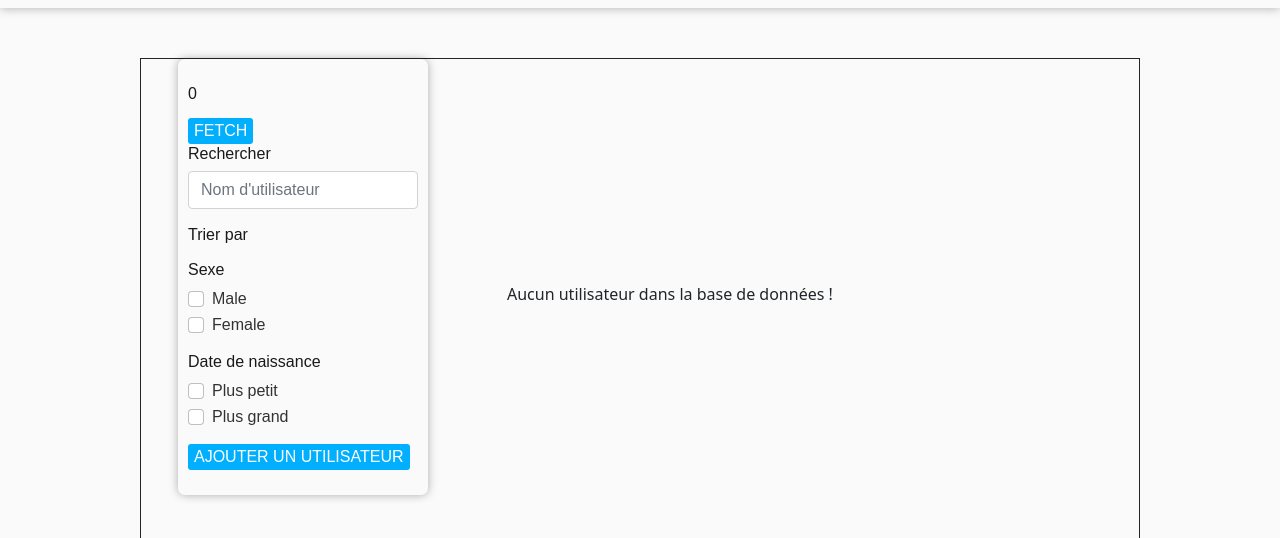
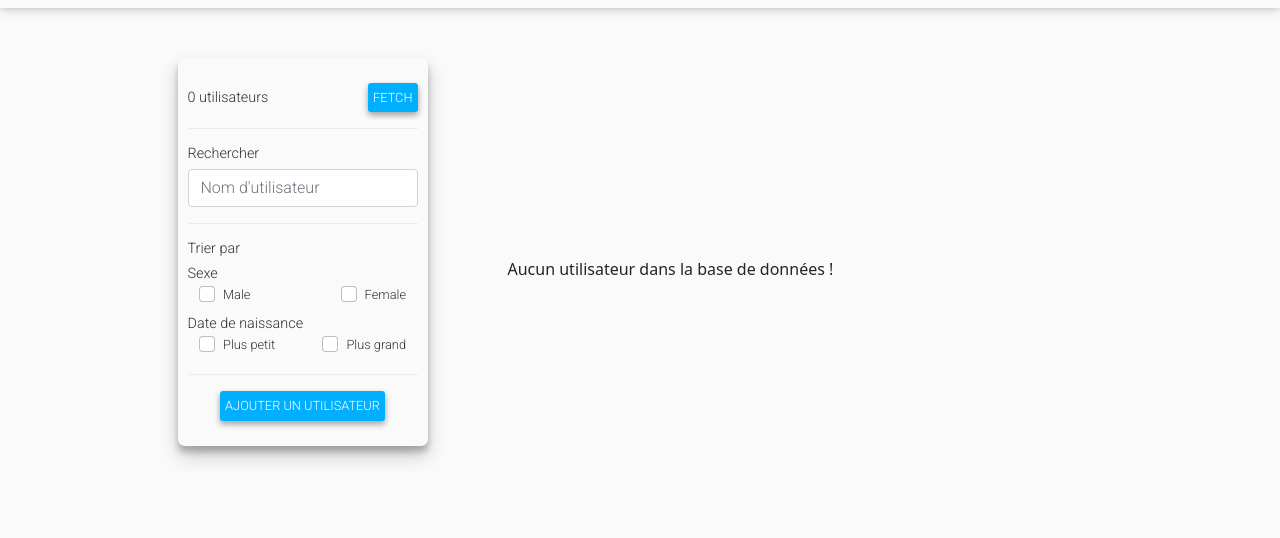
Before and after one commit to DonTG19/TP_MERN, a website: page public/index.html in a window 1280 px wide. Shown: the part 52-590 px from the top of the page. Drawn offline with nearby package versions, Linux system fonts and the light colour scheme; no server answers.

Commit message:
filters-bloc final design

```diff
--- a/public/js/script.js
+++ b/public/js/script.js
@@ -302,13 +302,15 @@ var FilterBloc = function(_React$Component4) {
             return React.createElement("aside", null, React.createElement(Mock, {
                 numberOfUsers: this.props.numberOfUsers,
                 onFetched: this.props.onFetched
-            }), React.createElement("div", null, React.createElement("h4", null, "Rechercher"), React.createElement(TextBox, {
+            }), React.createElement("hr", null), React.createElement("div", null, React.createElement("h4", {
+                id: "label-search"
+            }, "Rechercher"), React.createElement(TextBox, {
                 id: "username",
                 value: this.state.username,
                 onValueChange: this.onNameChange,
                 name: "username",
                 placeholder: "Nom d'utilisateur"
-            })), React.createElement("h4", null, "Trier par"), React.createElement(GroupCheckBox, {
+            })), React.createElement("hr", null), React.createElement("h4", null, "Trier par"), React.createElement(GroupCheckBox, {
                 title: "Sexe"
             }, React.createElement(CheckBox, {
                 id: "male",
@@ -336,7 +338,7 @@ var FilterBloc = function(_React$Component4) {
                 onValueChange: this.onDobChange,
                 value: "1",
                 label: "Plus grand"
-            })), React.createElement(Button, {
+            })), React.createElement("hr", null), React.createElement(Button, {
                 click: this.openModalAddUser,
                 text: "Ajouter un utilisateur"
             }));
@@ -658,7 +660,9 @@ var Mock = function(_React$Component7) {
     }, {
         key: "render",
         value: function render() {
-            return React.createElement("div", null, React.createElement("h4", null, this.props.numberOfUsers), React.createElement(Button, {
+            return React.createElement("div", {
+                id: "mock"
+            }, React.createElement("h4", null, this.props.numberOfUsers, " utilisateurs"), React.createElement(Button, {
                 disabled: this.state.disabled,
                 click: this.getRandomUsers,
                 text: "Fetch"
--- a/src/js/components/FilterBloc.js
+++ b/src/js/components/FilterBloc.js
@@ -29,10 +29,12 @@ class FilterBloc extends React.Component{
         return (
             <aside>
                 <Mock numberOfUsers={this.props.numberOfUsers} onFetched={this.props.onFetched}/>
+                <hr/>
                 <div>
-                    <h4>Rechercher</h4>
+                    <h4 id="label-search">Rechercher</h4>
                     <TextBox id="username" value={this.state.username} onValueChange={this.onNameChange} name="username" placeholder="Nom d'utilisateur"/>
                 </div>
+                <hr/>
                 <h4>Trier par</h4>
                 <GroupCheckBox title="Sexe">
                     <CheckBox id="male" checked={this.state.gender} onValueChange={this.onGenderChange} value="-1" label="Male"/>
@@ -42,6 +44,7 @@ class FilterBloc extends React.Component{
                     <CheckBox id="petit" checked={this.state.dob} onValueChange={this.onDobChange} value="-1" label="Plus petit"/>
                     <CheckBox id="grand" checked={this.state.dob} onValueChange={this.onDobChange} value="1" label="Plus grand"/>
                 </GroupCheckBox>
+                <hr/>
                 <Button click={this.openModalAddUser} text="Ajouter un utilisateur"/>
             </aside>
         );
--- a/src/js/components/Mock.js
+++ b/src/js/components/Mock.js
@@ -74,8 +74,8 @@ class Mock extends React.Component{
 
     render(){
         return (
-            <div>
-                <h4>{this.props.numberOfUsers}</h4>
+            <div id="mock">
+                <h4>{this.props.numberOfUsers} utilisateurs</h4>
                 <Button disabled={this.state.disabled} click={this.getRandomUsers} text="Fetch"/>
             </div>
         );
--- a/src/sass/components/_button.scss
+++ b/src/sass/components/_button.scss
@@ -1,5 +1,5 @@
 .button{
-    margin-top: 15px;
+    text-align: center;
 
     button{
         background-color: $accent-color;
@@ -7,5 +7,13 @@
         border-radius: 3px;
         text-transform: uppercase;
         color: white;
+        box-shadow: 0 3px 6px rgba(0,0,0,0.16), 0 3px 6px rgba(0,0,0,0.23);
+        font-size: 0.8em;
+        padding: 5px;
+        transition: all 0.3s cubic-bezier(.25,.8,.25,1);
+
+        &:hover{
+            transform: scale(0.9);
+        }
     }
 }
--- a/src/sass/components/_filterBloc.scss
+++ b/src/sass/components/_filterBloc.scss
@@ -2,22 +2,34 @@ $padding-top-bottom: 25px;
 $padding-left-right: 10px;
 
 aside{
+    background-color: $primary-color;
     min-width: 200px;
     width: 250px;
     margin: auto;
     padding: $padding-top-bottom $padding-left-right $padding-top-bottom $padding-left-right;
-    box-shadow: 0px 0px 10px 0px rgba(0,0,0,0.31);
+    box-shadow: 0 10px 20px rgba(0,0,0,0.19), 0 6px 6px rgba(0,0,0,0.23);
     border-radius: 7px;
-    font-family: 'Yanone Kaffeesatz', sans-serif;
+    font-family: $font-family;
     color: $text-color;
     margin-bottom: 50px;
 
     h4{
-        font-size: 1em;
-        color: rgba(0, 0, 0, 0.9);
+        font-size: 0.9em;
     }
 
     .group-check-div{
-        margin-top: 15px;
+        margin-top: 7px;
+
+         > div{
+            width: 90%;
+            margin: auto;
+            display: flex;
+            align-items: center;
+            justify-content: space-between;
+
+            label{
+                font-size: 0.8em;
+            }
+         }
     }
 }
--- /dev/null
+++ b/src/sass/components/_mock.scss
@@ -0,0 +1,6 @@
+#mock{
+    display: flex;
+    align-items: center;
+    justify-content: space-between;
+    margin-bottom: 15px;
+}
--- a/src/sass/components/_userCard.scss
+++ b/src/sass/components/_userCard.scss
@@ -22,8 +22,6 @@ $margin-bottom: 10px;
     }
 
     h4{
-        font-family: $font-family;
-        color: $text-color;
         font-size: $font-size;
     }
 
--- a/src/sass/style.scss
+++ b/src/sass/style.scss
@@ -5,9 +5,10 @@
 @import "components/userList";
 @import "components/pagination";
 @import "components/button";
+@import "components/mock";
 
 #main{
-    border: 1px solid;
+    //border: 1px solid;
     min-width: 250px;
     max-width: 1000px;
     width: 80%;
--- a/src/sass/utils/general.scss
+++ b/src/sass/utils/general.scss
@@ -11,3 +11,18 @@ img{
     width: 100%;
     height: 100%;
 }
+
+h4{
+    margin: 0;
+    padding: 0;
+    font-family: $font-family;
+    color: $text-color;
+}
+
+#label-search{
+    margin-bottom: 7px !important;
+}
+
+hr{
+    color:  $gray;
+}
--- a/src/sass/utils/variables.scss
+++ b/src/sass/utils/variables.scss
@@ -4,6 +4,7 @@ $primary-color: #FAFAFA;
 $secondary-color: #F5F5F5;
 $accent-color: #00B0FF;
 $text-color: rgba(0, 0, 0, 0.8);
+$gray: #BDBDBD;
 
 $font-family: 'Roboto', sans-serif;
 $font-size: 0.8em;
```
Also changed, not shown: public/css/style.css.
